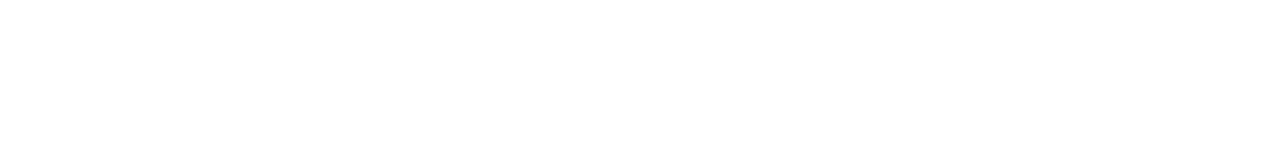
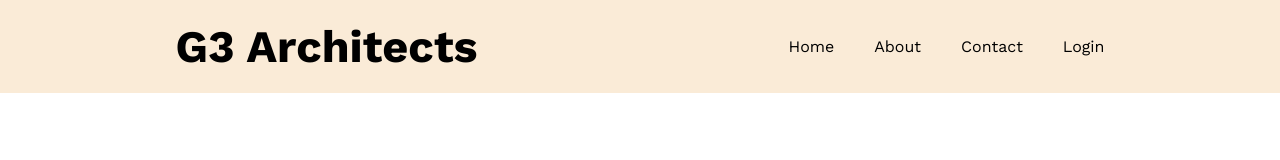
Before and after one commit to Jim2811/G3-Architects, a plain HTML site: page index.html in a window 1280 px wide. Drawn offline with nearby package versions, Linux system fonts and the light colour scheme.

Commit message:
Navbar designed

```diff
--- a/index.html
+++ b/index.html
@@ -1,11 +1,22 @@
 <!DOCTYPE html>
 <html lang="en">
-<head>
-    <meta charset="UTF-8">
-    <meta name="viewport" content="width=device-width, initial-scale=1.0">
+  <head>
+    <meta charset="UTF-8" />
+    <meta name="viewport" content="width=device-width, initial-scale=1.0" />
     <title>G3 Architects</title>
-</head>
-<body>
-
-</body>
+    <link rel="stylesheet" href="style.css" />
+  </head>
+  <body>
+    <header>
+      <nav>
+        <h3 class="logo">G3 Architects</h3>
+        <ul class="menu-list">
+          <li><a href="#">Home</a></li>
+          <li><a href="#">About</a></li>
+          <li><a href="#">Contact</a></li>
+          <li><a href="#">Login</a></li>
+        </ul>
+      </nav>
+    </header>
+  </body>
 </html>
--- a/style.css
+++ b/style.css
@@ -1,5 +1,28 @@
-
+@import url('https://fonts.googleapis.com/css2?family=Work+Sans:ital,wght@0,100..900;1,100..900&display=swap');
 *{
     margin: 0;
     padding: 0;
+    font-family: "Work Sans", sans-serif;
 }
+header{
+    background-color: antiquewhite;
+}
+nav{
+    display: flex;
+    justify-content: space-around;
+    align-items: center;
+    padding: 20px;
+}
+.logo{
+    font-size: 45px;
+}
+.menu-list{
+    display: flex;
+    gap: 40px;
+    justify-content: space-between;
+    list-style: none;
+}
+.menu-list li  a{
+    text-decoration: none;
+    color: black;
+}
```
